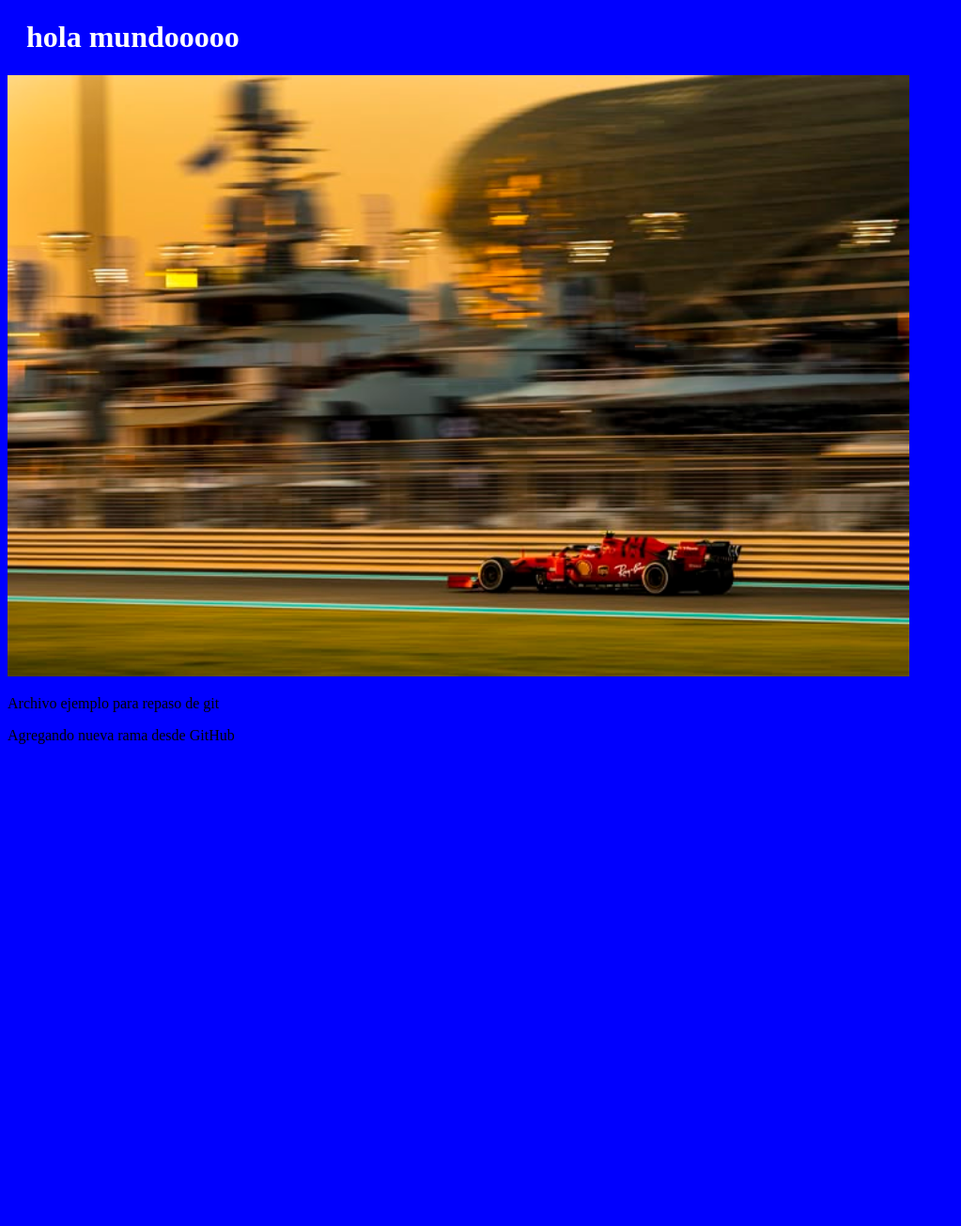
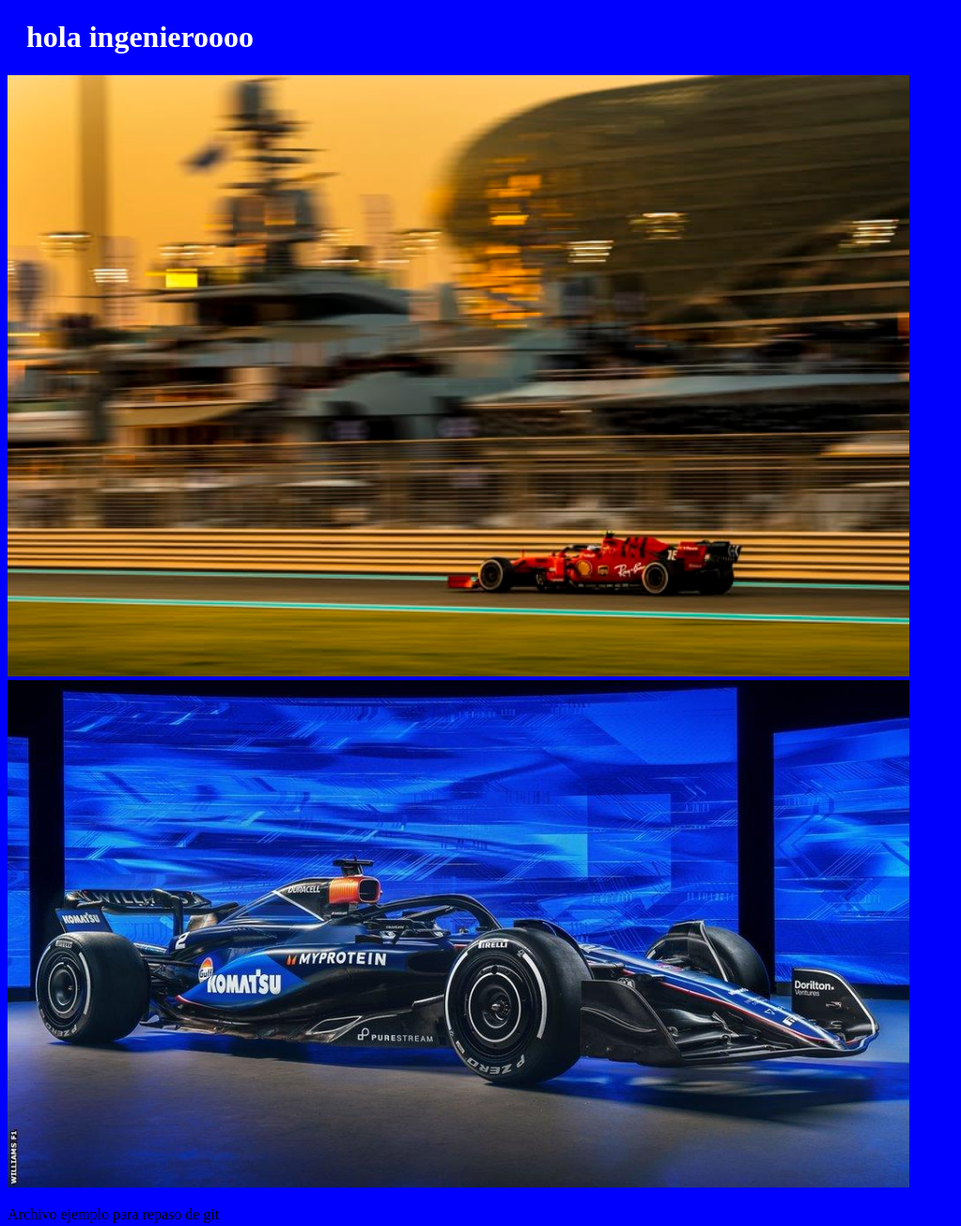
Before and after one commit to ABVivas/Hello-git, a plain HTML site: page index.html in a window 1280 px wide. Shown: the top 1305 px of the page at 94% size, without its empty margins (0-1023 px from the left). Before the commit the page ends 808 px from the top, so only its background shows below. Drawn offline with Linux system fonts and the light colour scheme.

Commit message:
se crea rama local y se hacen modificaciones a uno de los archivos, agregando una imagen

```diff
--- a/index.html
+++ b/index.html
@@ -8,9 +8,11 @@
     <title>Document</title>
 </head>
 <body>
-    <h1>hola mundooooo</h1>
+    <h1>hola ingenieroooo</h1>
     <div><img src="Per Auto Bild la nuova monoposto Ferrari presenta grossi problemi.jpeg" alt="F1"
         style="width: 100%; max-width: 960px;"></div>
+
+    <div><img src="imgf2.jpg" alt="F2" style="width: 100%; max-width: 960px;"></div>
 
     <p>Archivo ejemplo para repaso de git</p>
     <p>Agregando nueva rama desde GitHub</p>
```
Also changed, not shown: imgf2.jpg (added).
